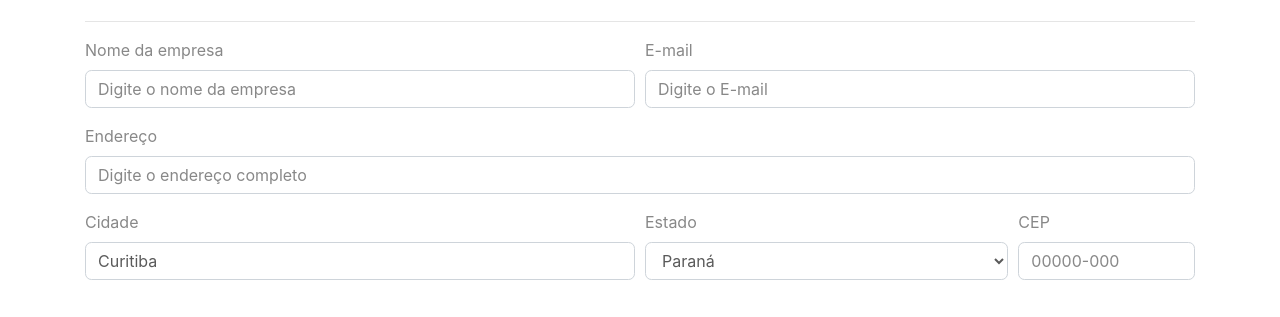
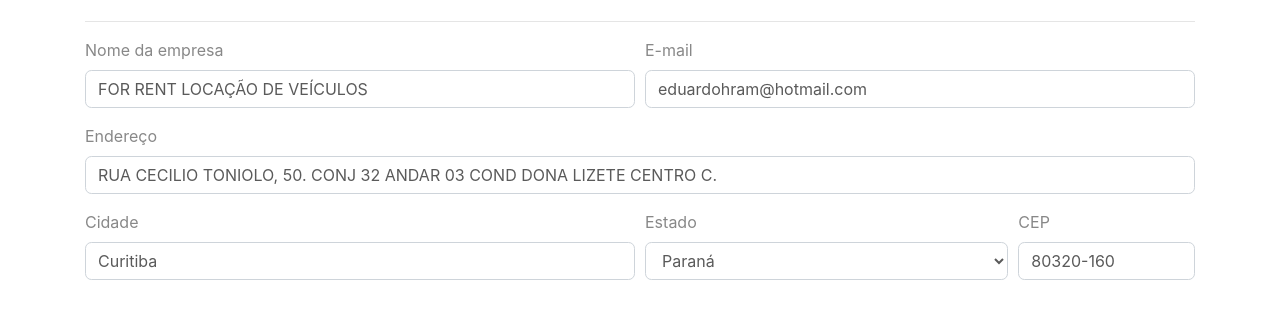
Before and after one commit to michellhornung/faturas-rentcar-v1, a website: page index.html in a window 1280 px wide. Shown: the part 131-448 px from the top of the page. Drawn offline with Linux system fonts and the light colour scheme.

Commit message:
Inputs for company info filled when system load.
Created jQuery file to handle all inputtext stuff.

```diff
--- a/index.html
+++ b/index.html
@@ -10,7 +10,7 @@
 
   <title>For Rent Faturas 2019</title>
 
-    <link rel="shortcut icon" type="image/png" href="/favicon.png"/>
+  <link rel="shortcut icon" type="image/png" href="/favicon.png" />
   <!-- Bootstrap core CSS -->
   <link href="vendor/bootstrap/css/bootstrap.min.css" rel="stylesheet">
 
@@ -25,7 +25,8 @@
   <nav class="navbar navbar-expand-lg navbar-dark bg-primary fixed-top">
     <div class="container">
       <a class="navbar-brand" href="#">For Rent - Faturas</a>
-        <button class="navbar-toggler" type="button" data-toggle="collapse" data-target="#navbarResponsive" aria-controls="navbarResponsive" aria-expanded="false" aria-label="Toggle navigation">
+      <button class="navbar-toggler" type="button" data-toggle="collapse" data-target="#navbarResponsive" aria-controls="navbarResponsive"
+        aria-expanded="false" aria-label="Toggle navigation">
         <span class="navbar-toggler-icon"></span>
       </button>
       <!-- <div class="collapse navbar-collapse" id="navbarResponsive">
@@ -60,21 +61,27 @@
       <div class="form-row">
         <div class="form-group col-md-6">
           <label for="nomeEmpresa">Nome da empresa</label>
-            <input type="text" class="form-control" id="nomeEmpresa" placeholder="Digite o nome da empresa">
+          <input type="text" class="form-control cleanInputValue" id="nomeEmpresa"
+          placeholder="Digite o nome da empresa"
+          value="FOR RENT LOCAÇÃO DE VEÍCULOS">
         </div>
         <div class="form-group col-md-6">
           <label for="email">E-mail</label>
-            <input type="email" class="form-control" id="email" placeholder="Digite o E-mail">
+          <input type="email" class="form-control cleanInputValue" id="email"
+          placeholder="Digite o E-mail"
+          value="eduardohram@hotmail.com">
         </div>
       </div>
       <div class="form-group">
         <label for="endereco">Endereço</label>
-          <input type="text" class="form-control" id="endereco" placeholder="Digite o endereço completo">
+        <input type="text" class="form-control cleanInputValue" id="endereco"
+        placeholder="Digite o endereço completo"
+        value="RUA CECILIO TONIOLO, 50. CONJ 32 ANDAR 03 COND DONA LIZETE CENTRO C.">
       </div>
       <div class="form-row">
         <div class="form-group col-md-6">
           <label for="cidade">Cidade</label>
-            <input type="text" class="form-control" id="cidade" placeholder="Digite a cidade" value="Curitiba">
+          <input type="text" class="form-control cleanInputValue" id="cidade" placeholder="Digite a cidade" value="Curitiba">
         </div>
         <div class="form-group col-md-4">
           <label for="estado">Estado</label>
@@ -111,7 +118,7 @@
         </div>
         <div class="form-group col-md-2">
           <label for="cep">CEP</label>
-            <input type="number" class="form-control" id="cep" placeholder="00000-000" maxlength="9">
+          <input type="text" class="form-control cleanInputValue" id="cep" placeholder="00000-000" maxlength="9" value="80320-160">
         </div>
       </div>
     </form>
@@ -261,6 +268,7 @@
   <!-- Bootstrap core JavaScript -->
   <script src="vendor/jquery/jquery.min.js"></script>
   <script src="vendor/bootstrap/js/bootstrap.bundle.min.js"></script>
+  <script src="js/fatura.js"></script>
 
 </body>
 
--- /dev/null
+++ b/js/fatura.js
@@ -0,0 +1,14 @@
+/*!
+ * jQuery JavaScript File for RENTCAR - Faturas 2019
+ */
+
+$( document ).ready(function() {
+
+    $( ".cleanInputValue" ).change(function() {
+        var inputValue = $(this).val();
+        $(this).attr('value', inputValue);
+        inputValue = '';
+      });
+
+
+});
```
Lines whose indentation alone changed are shown as unchanged.
